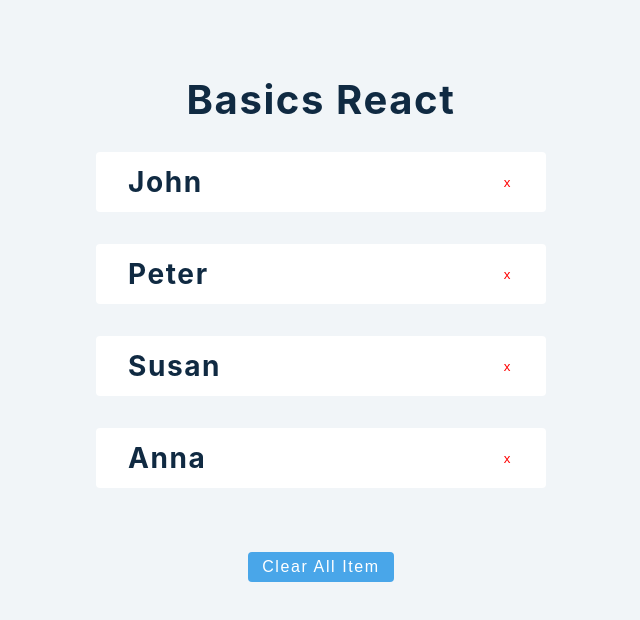
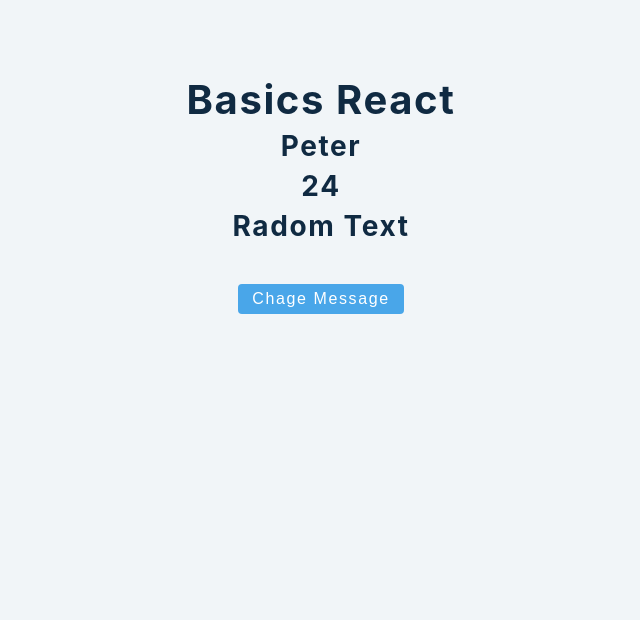
Before and after one commit to viktishchenko/rehearsal, a React (Create React App) app in the folder basics/: page / in a window 1280 px wide. Shown: the top 620 px of the page, without its empty margins (319-959 px from the left). Built offline with nearby package versions, Linux system fonts and the light colour scheme.

Commit message:
feat: spread operator with object

```diff
--- a/basics/src/App.js
+++ b/basics/src/App.js
@@ -1,4 +1,4 @@
-import Second from "./tutorial/1-useState/3-useState-array";
+import Second from "./tutorial/1-useState/4-useState-object";
 
 function App() {
   return (
--- a/basics/src/tutorial/1-useState/4-useState-object.js
+++ b/basics/src/tutorial/1-useState/4-useState-object.js
@@ -1,7 +1,29 @@
 import React from "react";
 
 const UseStateObject = () => {
-  return <div>UseStateObject</div>;
+  const [person, setPerson] = React.useState({
+    name: "Peter",
+    age: 24,
+    message: "radom text",
+  });
+
+  const changeMessage = () => {
+    if (person.message === "radom text") {
+      setPerson({ ...person, message: "new message" });
+    } else {
+      setPerson({ ...person, message: "radom text" });
+    }
+  };
+  return (
+    <>
+      <h3>{person.name}</h3>
+      <h3>{person.age}</h3>
+      <h3>{person.message}</h3>
+      <button className="btn" onClick={changeMessage}>
+        chage message
+      </button>
+    </>
+  );
 };
 
 export default UseStateObject;
```
Also changed, not shown: basics/src/assets/4-useState-spread-operator&object.png (added).
